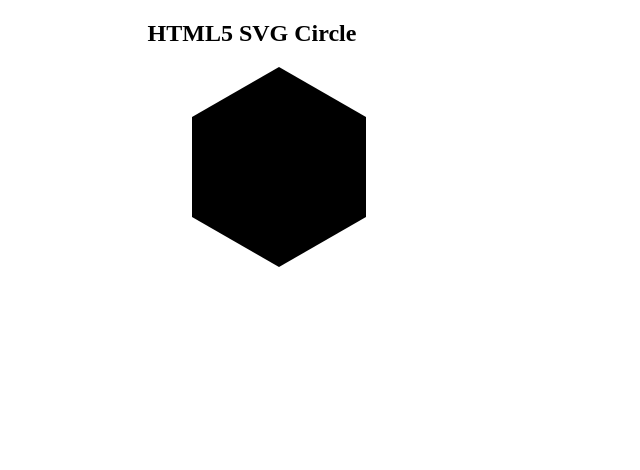
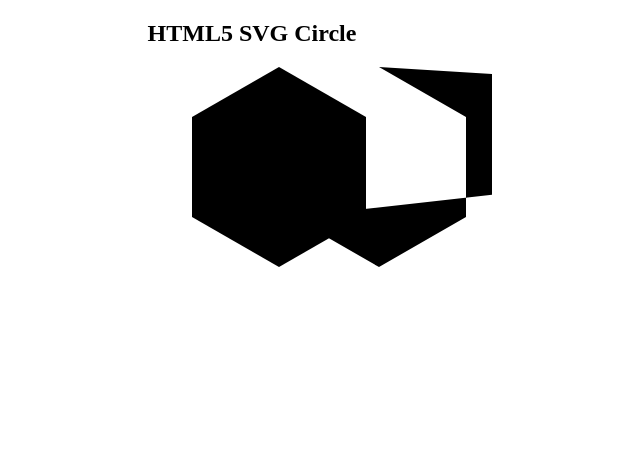
Before and after one commit to sharif-i2gether/svg, a plain HTML site: page index.html in a window 1280 px wide. Shown: the whole page, without its empty margins (388-1028 px from the left). Drawn offline with Linux system fonts and the light colour scheme.

Commit message:
Update index.html

```diff
--- a/index.html
+++ b/index.html
@@ -14,8 +14,9 @@
    </head>
    <body>
       <h2 align = "center">HTML5 SVG Circle</h2>
-      <svg id = "svgelem" height = "200" xmlns = "http://www.w3.org/2000/svg">
-         <polyline id="hexagon" points="87,0 174,50 174,150 87,200 0,150 0,50 87,0"/>
+      <svg id = "svgelem" height = "400" xmlns = "http://www.w3.org/2000/svg">
+         <polyline id="hexagon1" points="87,0 174,50 174,150 87,200 0,150 0,50 87,0"/>
+         <polyline id="hexagon2" points="187,0 274,50 274,150 187,200 100,150 1000,50 187,0"/>
       </svg>
    </body>
 </html>
```
